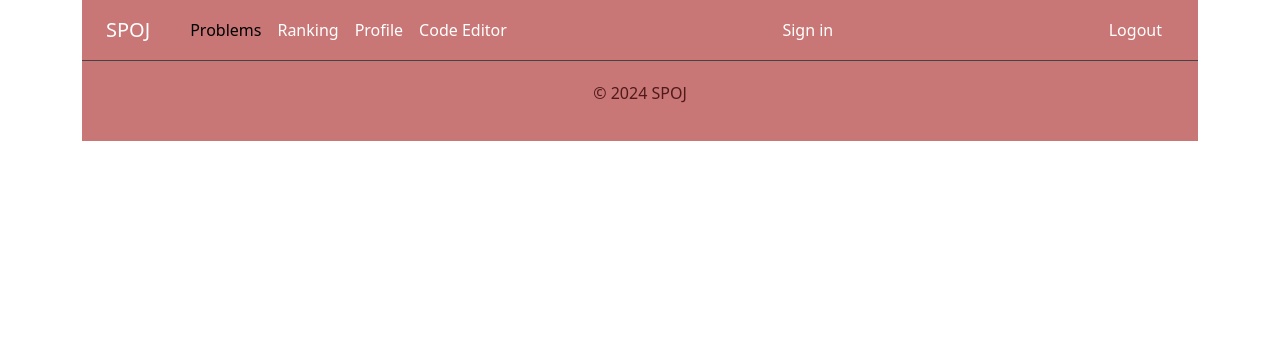
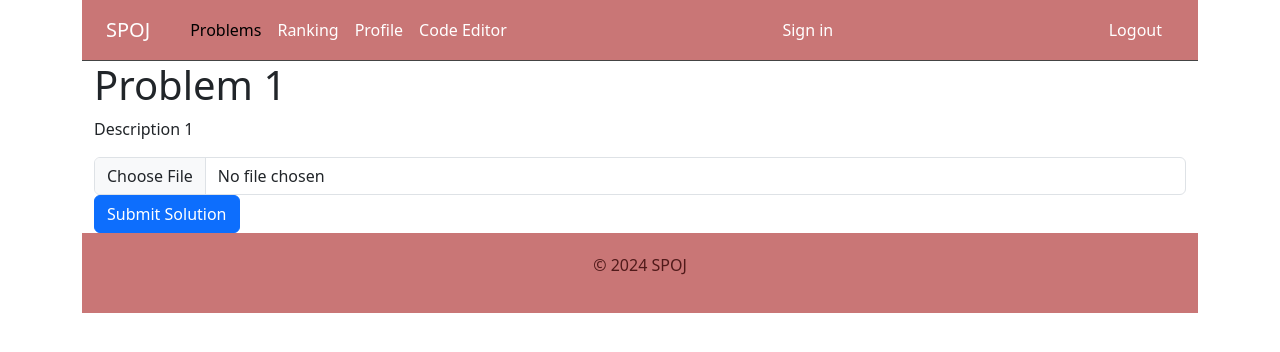
Before and after one commit to alwejsWTF/Kimeru, a React (Create React App) app in the folder frontend/: page /problems/1 in a window 1280 px wide. Shown: the top 352 px of the page. Built offline with nearby package versions, Linux system fonts and the light colour scheme.

Commit message:
Add example file upload

```diff
--- a/frontend/src/App.js
+++ b/frontend/src/App.js
@@ -12,6 +12,7 @@ import RankingPage from './components/RankingPage';
 import ProfilePage from './components/ProfilePage';
 import ProgramingEnvironment from './components/ProgramingEnvironment';
 import Footer from './components/Footer';
+import ProblemDetail from './components/ProblemDetail';
 
 import './styles/App.css';
 
@@ -43,6 +44,7 @@ function App() {
           <Route path="auth" element={<AuthenticationLayout addAlert={addAlert}/>} />
           <Route path="test" element={<h1>Hello World!</h1>} />
           <Route path="problems" element={<ProblemsPage />} />
+          <Route path="/problems/:id" element={<ProblemDetail addAlert={addAlert}/>} />
           <Route path="ranking" element={<RankingPage />} />
           <Route path="profile" element={<ProfilePage />} />
           <Route path="environment" element={<ProgramingEnvironment />} />
--- /dev/null
+++ b/frontend/src/components/ProblemDetail.js
@@ -0,0 +1,70 @@
+import axios from 'axios';
+import { useState, useEffect } from 'react';
+import { useParams } from 'react-router-dom';
+import { Container, Button, Form } from 'react-bootstrap';
+
+function ProblemDetail({ addAlert }) {
+  const [selectedFile, setSelectedFile] = useState('');
+  const { id } = useParams();
+  const [problem, setProblem] = useState('');
+
+  useEffect(() => {
+    setProblem({
+      title: 'Problem 1',
+      description: 'Description 1',
+    });
+  }, [id]);
+
+  const handleFileChange = (event) => {
+    setSelectedFile(event.target.files[0]);
+  };
+
+  const handleSubmit = async (event) => {
+    event.preventDefault();
+    if (!selectedFile) {
+      addAlert("Upload solution", "Please select a file to upload.", "info");
+      return;
+    }
+
+    const formData = new FormData();
+    formData.append('sourceCode', selectedFile);
+    formData.append('problemId', id);
+    console.log(formData)
+
+    try {
+      const response = await axios.post(`http://127.0.0.1:5000/problems/${id}/upload`, formData, {
+        headers: {
+          'Content-Type': 'multipart/form-data'
+        }
+      });
+
+      addAlert("Upload solution", response.data.message, "success");
+    } catch (error) {
+      console.log(error);
+      addAlert("Upload solution", error.response.data.message, "danger");
+    }
+  };
+
+  return (
+    <Container>
+      <h1>{problem.title}</h1>
+      <p>{problem.description}</p>
+      <Form onSubmit={handleSubmit}>
+        <Form.Group>
+          <Form.Control
+            type="file"
+            id={`fileUpload-${id}`}
+            label="Choose file"
+            onChange={handleFileChange}
+            accept=".py,.c"
+          />
+        </Form.Group>
+        <Button variant="primary" type="submit">
+          Submit Solution
+        </Button>
+      </Form>
+    </Container>
+  );
+}
+
+export default ProblemDetail;
--- a/frontend/src/components/ProblemsPage.js
+++ b/frontend/src/components/ProblemsPage.js
@@ -2,7 +2,7 @@ import { useState, useEffect } from 'react';
 import { Container, ListGroup } from 'react-bootstrap';
 import '../styles/ProblemsPage.css'
 
-function Problems() {
+function ProblemsPage() {
   const [problems, setProblems] = useState([]);
 
   useEffect(() => {
@@ -35,4 +35,4 @@ function Problems() {
   );
 }
 
-export default Problems;
+export default ProblemsPage;
--- a/frontend/src/components/ProgramingEnvironment.js
+++ b/frontend/src/components/ProgramingEnvironment.js
@@ -15,7 +15,7 @@ function ProgrammingEnvironment() {
             <Form.Group controlId="formLanguageSelect">
               <Form.Label>Select Language</Form.Label>
               <Form.Control as="select" className="formControl" value={language} onChange={(e) => setLanguage(e.target.value)}>
-                <option value="c_cpp">C/C++</option>
+                <option value="c_cpp">C</option>
                 <option value="python">Python</option>
               </Form.Control>
             </Form.Group>
```
Also changed, not shown: 2 other files (tests, documents, lock files or other folders).
